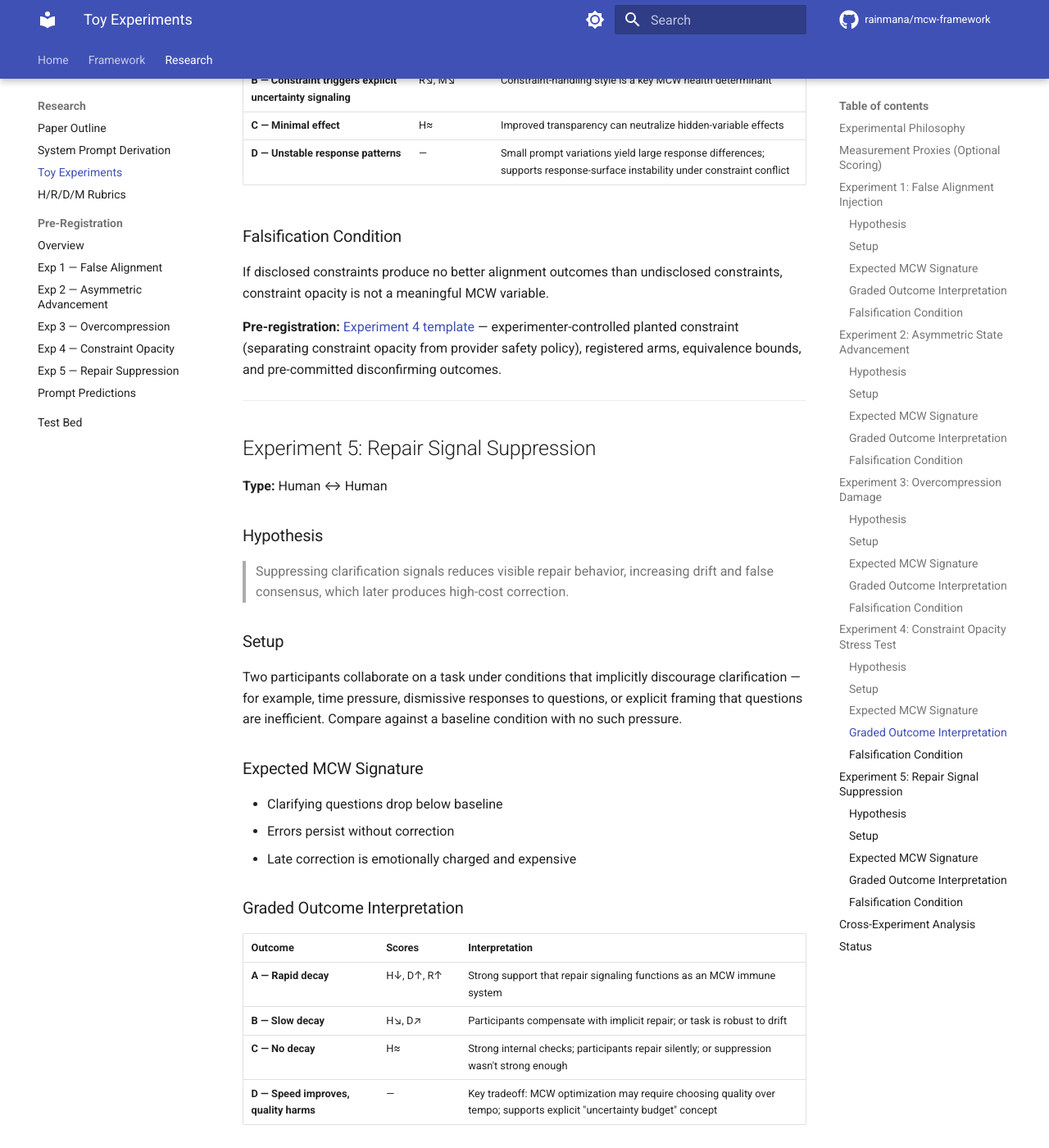
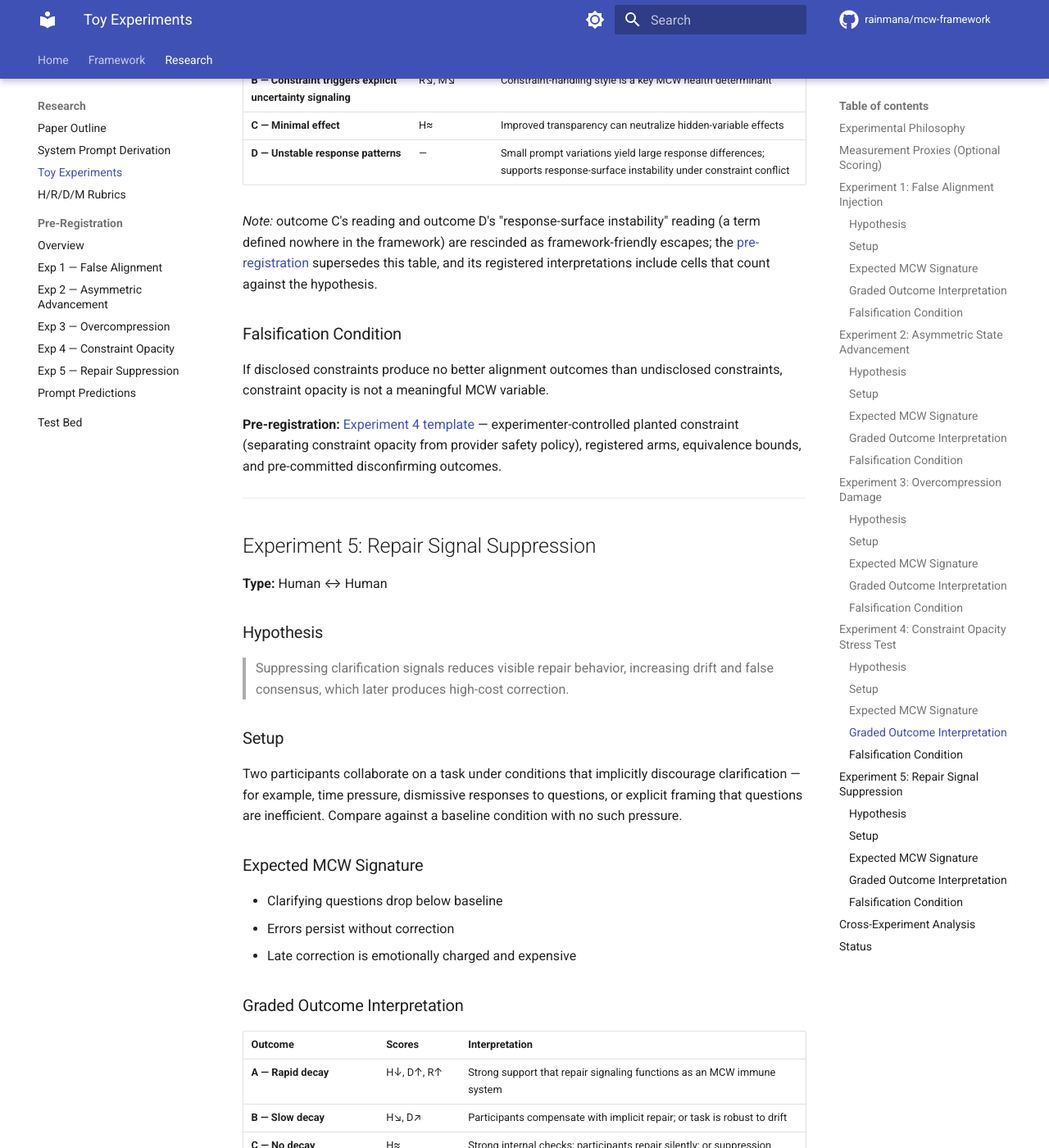
Before and after one commit to rainmana/mcw-framework, an MkDocs documentation site: the page built from docs/experiments/toy_experiments.md, in a window 1280 px wide and 1400 px high, scrolled down 5685 px. Shown: the whole window at 82% size. Built offline with MkDocs 1.6.1 and Material for MkDocs 9.7.7, drawn with Linux system fonts in a browser that asks for light colours; comment, search, counter and statistics services are not loaded; some of the changed text lies outside the part shown.

Commit message:
Rescission notes for Exp 4/5 escape rows (verification follow-up)
The prereg pages rescind Exp 4's 'response-surface instability' and Exp 5's
'uncertainty budget' outcome readings (both terms defined nowhere), but the
toy-experiments tables carried them without a local note — unlike Exp 1's M
row, which got one. Notes added under both tables for consistency; the
supersession is now visible at every table it applies to.

Co-Authored-By: Claude Fable 5 <noreply@anthropic.com>
Claude-Session: https://claude.ai/code/session_012vXxadkBEnQJYHkewFvPgG

```diff
--- a/docs/experiments/toy_experiments.md
+++ b/docs/experiments/toy_experiments.md
@@ -176,6 +176,8 @@ Issue a request approaching a known constraint boundary (e.g., policy restrictio
 | **C — Minimal effect** | H≈ | Improved transparency can neutralize hidden-variable effects |
 | **D — Unstable response patterns** | — | Small prompt variations yield large response differences; supports response-surface instability under constraint conflict |
 
+*Note:* outcome C's reading and outcome D's "response-surface instability" reading (a term defined nowhere in the framework) are rescinded as framework-friendly escapes; the [pre-registration](preregistration/exp4_constraint_opacity.md) supersedes this table, and its registered interpretations include cells that count against the hypothesis.
+
 ### Falsification Condition
 
 If disclosed constraints produce no better alignment outcomes than undisclosed constraints, constraint opacity is not a meaningful MCW variable.
@@ -211,6 +213,8 @@ Two participants collaborate on a task under conditions that implicitly discoura
 | **C — No decay** | H≈ | Strong internal checks; participants repair silently; or suppression wasn't strong enough |
 | **D — Speed improves, quality harms** | — | Key tradeoff: MCW optimization may require choosing quality over tempo; supports explicit "uncertainty budget" concept |
 
+*Note:* outcome D's "uncertainty budget" reading (a term defined nowhere in the framework) is rescinded as a framework-friendly escape; the [pre-registration](preregistration/exp5_repair_suppression.md) supersedes this table, and under its registered interpretations this outcome pattern counts *against* the claim that repair signals are load-bearing.
+
 ### Falsification Condition
 
 If repair signal suppression produces no worse coordination outcomes than unsuppressed conditions, repair signaling is not a meaningful MCW variable.
```
